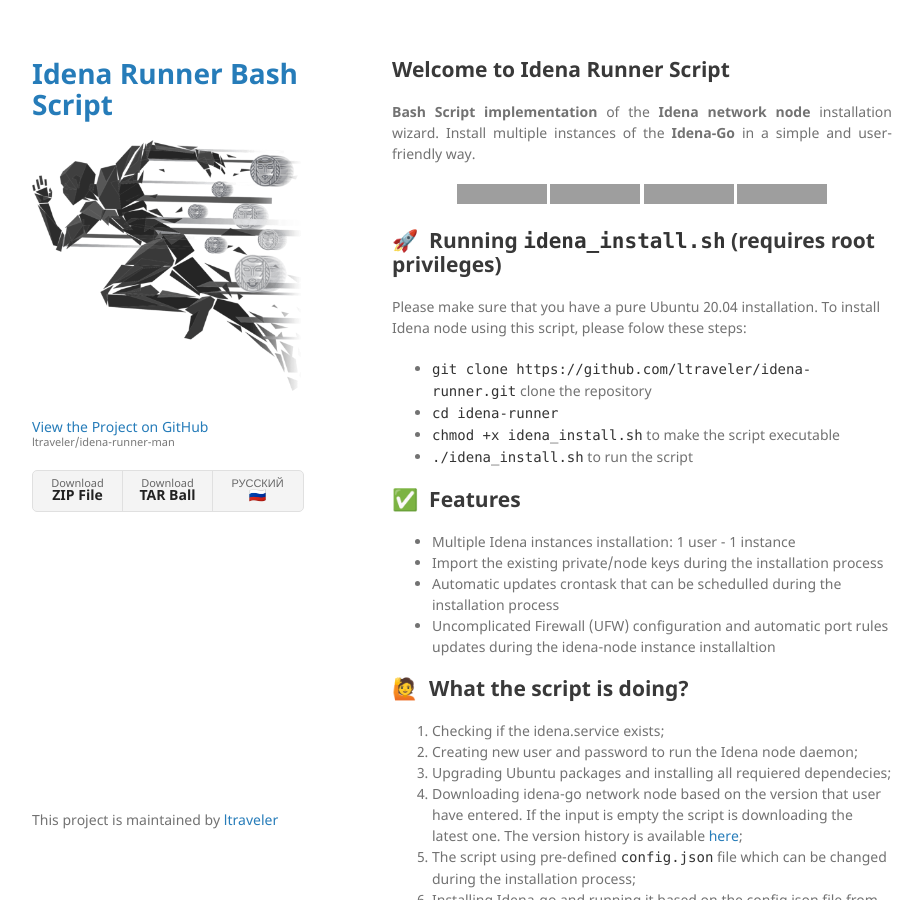
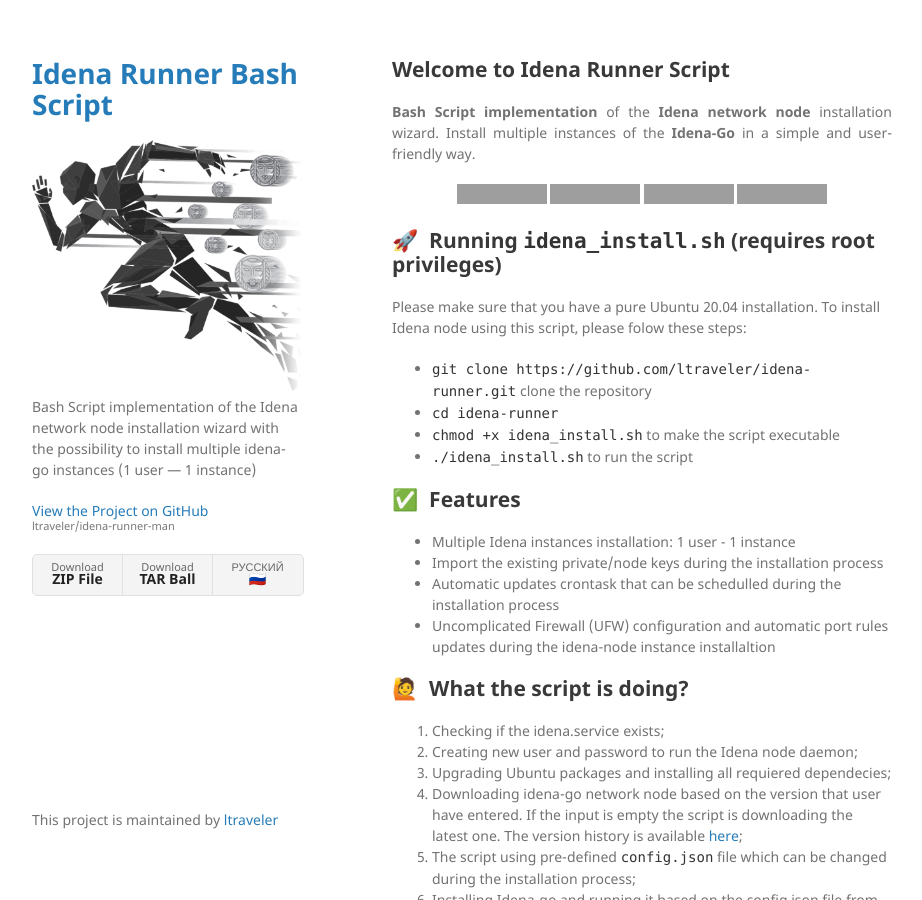
Before and after one commit to ltraveler/idena-runner-man, a Jekyll site: the page built from index.md, in a window 1280 px wide and 900 px high. Shown: the whole window, without its empty margins (178-1100 px from the left). Built offline with Jekyll 4.4.1, drawn with Linux system fonts in a browser that asks for light colours; the repository's description, which GitHub fills in, is left out; grey boxes are pictures that could not be loaded.

Commit message:
Update _config.yml

```diff
--- a/_config.yml
+++ b/_config.yml
@@ -1,4 +1,5 @@
 title: Idena Runner Bash Script
+description: "Bash Script implementation of the Idena network node installation wizard with the possibility to install multiple idena-go instances (1 user — 1 instance)"
 logo: /assets/img/idena_runner_man_logo.png
 baseurl: "idena-runner-man"
 google_site_verification: Y3sUQ3V7QpUpjFq4mrsm-BCevZBncXL96-3dxL58cEk
```
